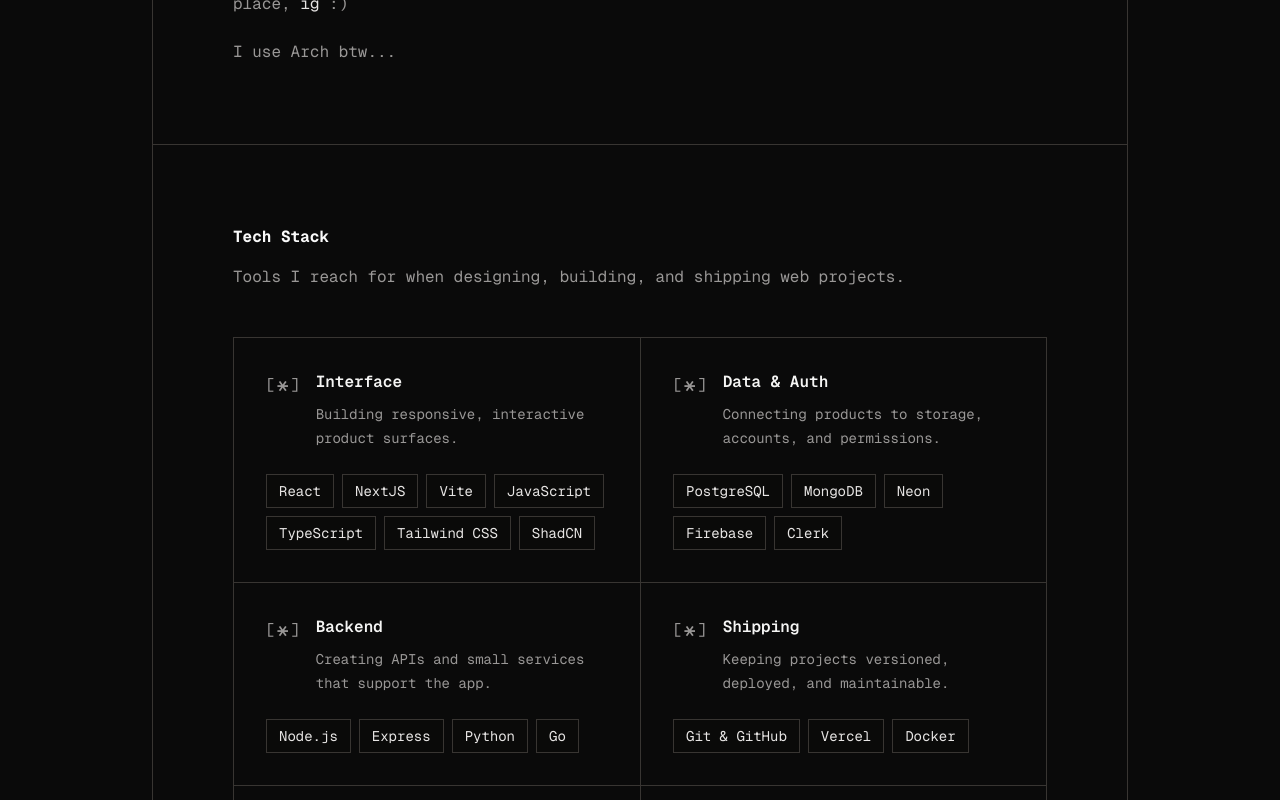
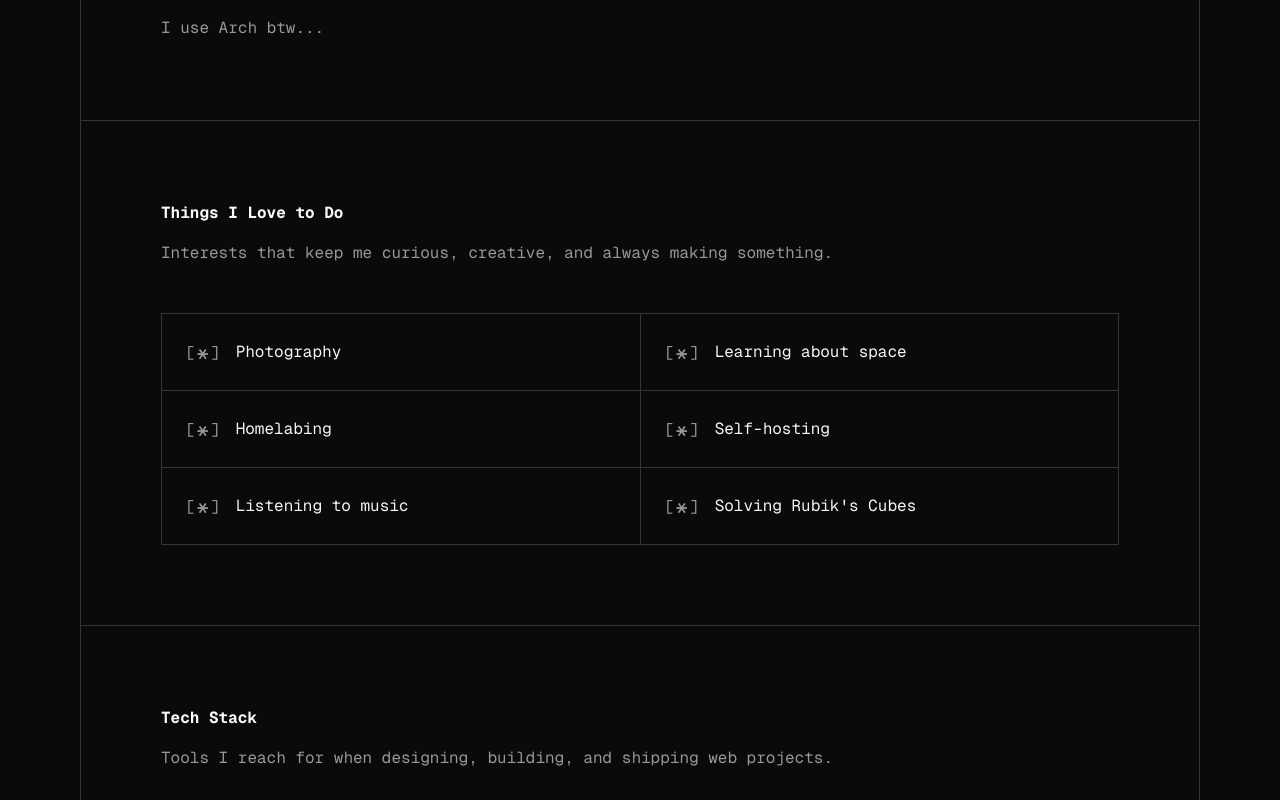
Before and after one commit to ESHAYAT102/portfolio, a React (Vite) app: page / in a window 1280 px wide. Shown: the part 520-1320 px from the top of the page. Built offline with nearby package versions, Linux system fonts and the light colour scheme; no server answers.

Commit message:
Hobbies added

```diff
--- a/package.json
+++ b/package.json
@@ -12,7 +12,7 @@
   "dependencies": {
     "@base-ui/react": "^1.6.0",
     "@fontsource-variable/geist": "^5.2.9",
-    "@tailwindcss/vite": "^4.1.18",
+    "@tailwindcss/vite": "4.3.3",
     "class-variance-authority": "^0.7.1",
     "clsx": "^2.1.1",
     "date-fns": "^4.4.0",
@@ -22,7 +22,7 @@
     "react-router-dom": "^7.10.1",
     "shadcn": "^4.13.1",
     "tailwind-merge": "^3.6.0",
-    "tailwindcss": "^4.1.18",
+    "tailwindcss": "4.3.3",
     "tw-animate-css": "^1.4.0"
   },
   "devDependencies": {
--- a/src/components/Footer.tsx
+++ b/src/components/Footer.tsx
@@ -4,7 +4,7 @@
   return (
     <div>
       <div className="w-screen min-[1000px]:w-full flex justify-center align-middle items-center">
-        <div className="mx-0 min-[1000px]:mx-38 w-full border-b border-l-0 min-[1000px]:border-l border-r-0 min-[1000px]:border-r border-stone-600/60">
+        <div className="mx-0 min-[1000px]:mx-8 min-[1280px]:mx-20 min-[1600px]:mx-38 w-full border-b border-l-0 min-[1000px]:border-l border-r-0 min-[1000px]:border-r border-stone-600/60">
           <div>
             <div className="text-center grid grid-cols-1 min-[760px]:grid-cols-3 justify-center align-middle items-center">
               <a
--- a/src/components/Navbar.tsx
+++ b/src/components/Navbar.tsx
@@ -2,7 +2,7 @@
   return (
     <div className="pb-22">
       <div className="z-50 fixed w-screen min-[1000px]:w-full flex justify-center align-middle items-center">
-        <div className="px-4 min-[1000px]:px-20 py-6 mx-0 min-[1000px]:mx-38 w-full border-b border-l-0 min-[1000px]:border-l border-r-0 min-[1000px]:border-r border-stone-600/60 bg-stone-950/30 backdrop-blur-sm">
+        <div className="px-4 min-[1000px]:px-20 py-6 mx-0 min-[1000px]:mx-8 min-[1280px]:mx-20 min-[1600px]:mx-38 w-full border-b border-l-0 min-[1000px]:border-l border-r-0 min-[1000px]:border-r border-stone-600/60 bg-stone-950/30 backdrop-blur-sm">
           <div className="flex justify-center min-[760px]:justify-between">
             <div className="flex justify-center align-middle items-center">
               <a href="/">
--- a/src/pages/Home.tsx
+++ b/src/pages/Home.tsx
@@ -4,11 +4,13 @@
 import OpenSource from "../sections/OpenSource";
 import TechStack from "../sections/TechStack";
 import Certificates from "../sections/Certificates";
+import Hobbies from "../sections/Hobbies";
 
 export default function Home() {
   return (
     <>
       <Banner />
+      <Hobbies />
       <TechStack />
       <Projects />
       <OpenSource />
--- a/src/sections/Banner.tsx
+++ b/src/sections/Banner.tsx
@@ -153,7 +153,7 @@
   return (
     <div>
       <div className="w-screen min-[1000px]:w-full flex justify-center align-middle items-center">
-        <div className="mx-0 min-w-0 min-[1000px]:mx-38 w-full border-b border-l-0 min-[1000px]:border-l border-r-0 min-[1000px]:border-r border-stone-600/60">
+        <div className="mx-0 min-w-0 min-[1000px]:mx-8 min-[1280px]:mx-20 min-[1600px]:mx-38 w-full border-b border-l-0 min-[1000px]:border-l border-r-0 min-[1000px]:border-r border-stone-600/60">
           <div className="min-w-0 px-4 min-[1000px]:px-20 pt-10 pb-20 min-[760px]:py-20">
             <p>Designer & Frontend Developer</p>
             <h1 className="text-3xl font-semibold mt-10">
--- a/src/sections/Certificates.tsx
+++ b/src/sections/Certificates.tsx
@@ -79,7 +79,7 @@
   return (
     <div>
       <div className="w-screen min-[1000px]:w-full flex justify-center align-middle items-center">
-        <div className="mx-0 min-[1000px]:mx-38 w-full border-b border-l-0 min-[1000px]:border-l border-r-0 min-[1000px]:border-r border-stone-600/60">
+        <div className="mx-0 min-[1000px]:mx-8 min-[1280px]:mx-20 min-[1600px]:mx-38 w-full border-b border-l-0 min-[1000px]:border-l border-r-0 min-[1000px]:border-r border-stone-600/60">
           <div className="px-4 min-[1000px]:px-20 py-20">
             <p className="mb-12 font-bold">Certificates</p>
             <div className="grid grid-cols-1 min-[760px]:grid-cols-3 gap-6 w-full">
--- a/src/sections/Experience.tsx
+++ b/src/sections/Experience.tsx
@@ -20,7 +20,7 @@
   return (
     <div>
       <div className="w-screen min-[1000px]:w-full flex justify-center align-middle items-center">
-        <div className="mx-0 min-[1000px]:mx-38 w-full border-b border-l-0 min-[1000px]:border-l border-r-0 min-[1000px]:border-r border-stone-600/60">
+        <div className="mx-0 min-[1000px]:mx-8 min-[1280px]:mx-20 min-[1600px]:mx-38 w-full border-b border-l-0 min-[1000px]:border-l border-r-0 min-[1000px]:border-r border-stone-600/60">
           <div className="px-4 min-[1000px]:px-20 py-20">
             <p className="font-bold">Experience</p>
             <div className="mt-12">
--- /dev/null
+++ b/src/sections/Hobbies.tsx
@@ -0,0 +1,48 @@
+const hobbies = [
+  "Photography",
+  "Learning about space",
+  "Homelabing",
+  "Self-hosting",
+  "Listening to music",
+  "Solving Rubik's Cubes",
+];
+
+export default function Hobbies() {
+  return (
+    <div className="w-screen min-[1000px]:w-full flex justify-center items-center">
+      <div className="mx-0 min-[1000px]:mx-8 min-[1280px]:mx-20 min-[1600px]:mx-38 w-full border-b border-l-0 min-[1000px]:border-l border-r-0 min-[1000px]:border-r border-stone-600/60">
+        <div className="px-4 min-[1000px]:px-20 py-20">
+          <div className="mb-12 max-w-2xl">
+            <p className="font-bold text-balance">Things I Love to Do</p>
+            <p className="text-stone-300/70 mt-4 text-pretty">
+              Interests that keep me curious, creative, and always making
+              something.
+            </p>
+          </div>
+
+          <div className="grid grid-cols-1 min-[760px]:grid-cols-2 border border-stone-600/60">
+            {hobbies.map((hobby, index) => (
+              <div
+                key={hobby}
+                className={`flex items-center gap-4 border-stone-600/60 p-5 min-[760px]:p-6 transition-colors duration-300 hover:bg-stone-50/10 ${
+                  index > 0 ? "border-t" : ""
+                } ${index % 2 === 1 ? "min-[760px]:border-l" : ""} ${
+                  index === 1 ? "min-[760px]:border-t-0" : ""
+                } ${
+                  hobbies.length % 2 === 1 && index === hobbies.length - 1
+                    ? "min-[760px]:col-span-2"
+                    : ""
+                }`}
+              >
+                <p className="-mt-1 text-stone-300/70 leading-none">
+                  [<span className="text-2xl relative top-2">*</span>]
+                </p>
+                <p className="text-stone-100">{hobby}</p>
+              </div>
+            ))}
+          </div>
+        </div>
+      </div>
+    </div>
+  );
+}
--- a/src/sections/OpenSource.tsx
+++ b/src/sections/OpenSource.tsx
@@ -19,7 +19,7 @@
 
   return (
     <div className="w-screen min-[1000px]:w-full flex justify-center align-middle items-center">
-      <div className="mx-0 min-[1000px]:mx-38 w-full border-b border-l-0 min-[1000px]:border-l border-r-0 min-[1000px]:border-r border-stone-600/60">
+      <div className="mx-0 min-[1000px]:mx-8 min-[1280px]:mx-20 min-[1600px]:mx-38 w-full border-b border-l-0 min-[1000px]:border-l border-r-0 min-[1000px]:border-r border-stone-600/60">
         <div className="px-4 min-[1000px]:px-20 py-20">
           <p className="font-bold">Open Source Contributions</p>
           <div className="mt-12">
--- a/src/sections/Projects.tsx
+++ b/src/sections/Projects.tsx
@@ -55,7 +55,7 @@
   return (
     <div>
       <div className="w-screen min-[1000px]:w-full flex justify-center align-middle items-center">
-        <div className="mx-0 min-[1000px]:mx-38 w-full border-b border-l-0 min-[1000px]:border-l border-r-0 min-[1000px]:border-r border-stone-600/60">
+        <div className="mx-0 min-[1000px]:mx-8 min-[1280px]:mx-20 min-[1600px]:mx-38 w-full border-b border-l-0 min-[1000px]:border-l border-r-0 min-[1000px]:border-r border-stone-600/60">
           <div className="px-4 min-[1000px]:px-20 py-20">
             <p className="font-bold">Projects</p>
             <div className="mt-12">
--- a/src/sections/TechStack.tsx
+++ b/src/sections/TechStack.tsx
@@ -43,7 +43,7 @@
   return (
     <div>
       <div className="w-screen min-[1000px]:w-full flex justify-center align-middle items-center">
-        <div className="mx-0 min-[1000px]:mx-38 w-full border-b border-l-0 min-[1000px]:border-l border-r-0 min-[1000px]:border-r border-stone-600/60">
+        <div className="mx-0 min-[1000px]:mx-8 min-[1280px]:mx-20 min-[1600px]:mx-38 w-full border-b border-l-0 min-[1000px]:border-l border-r-0 min-[1000px]:border-r border-stone-600/60">
           <div className="px-4 min-[1000px]:px-20 py-20">
             <div className="mb-12 max-w-2xl">
               <p className="font-bold">Tech Stack</p>
```
Also changed, not shown: 1 other file (tests, documents, lock files or other folders).
